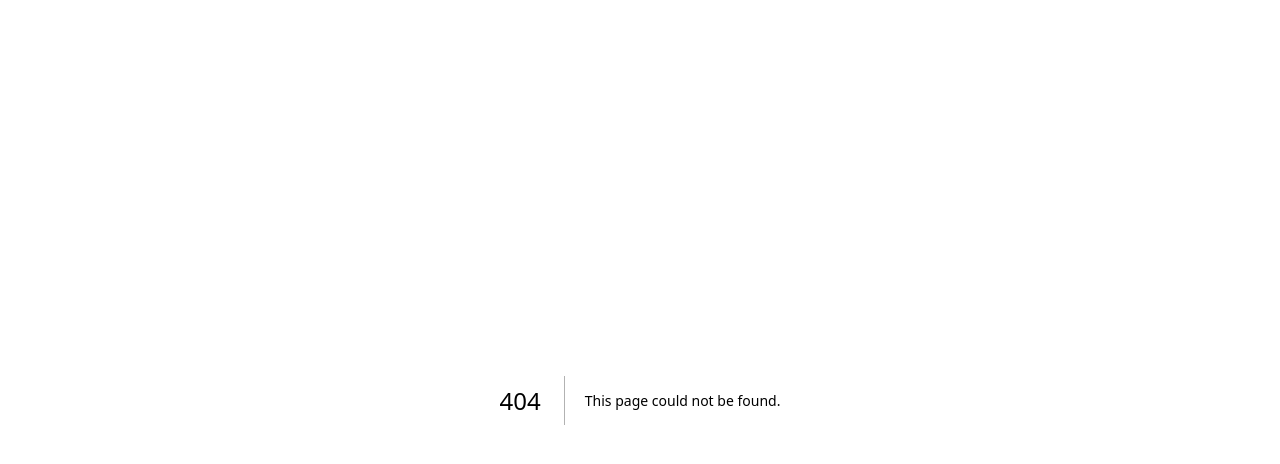
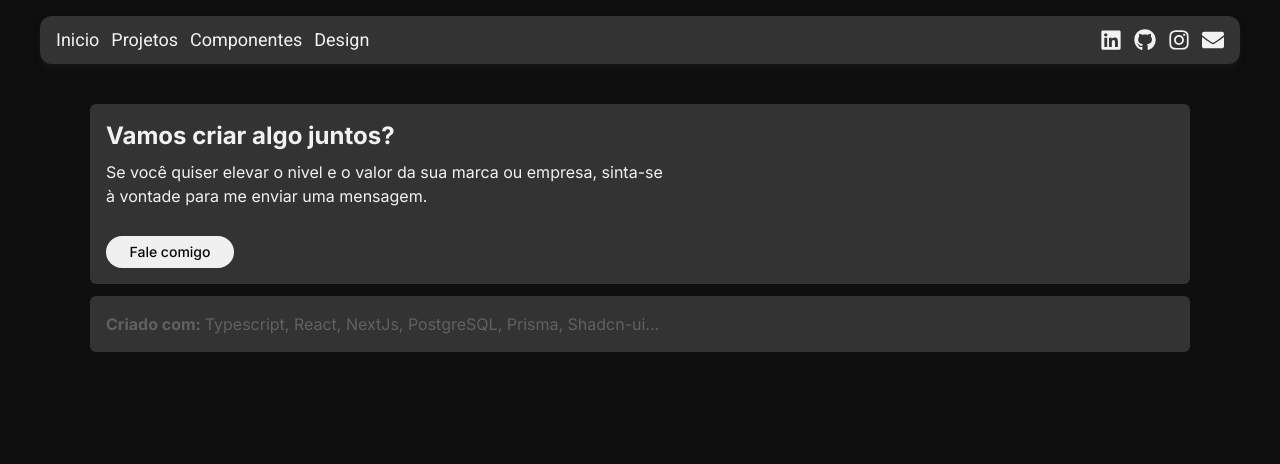
Before and after one commit to Felipecdc/me, a Next.js app: page /about in a window 1280 px wide. Before the commit this address had no page. Shown: the top 464 px of the page. Built offline with nearby package versions, Linux system fonts and the light colour scheme.

Commit message:
chore: create initial code for other pages

```diff
--- /dev/null
+++ b/app/about/page.tsx
@@ -0,0 +1,16 @@
+import Footer from "../_components/footer";
+import Header from "../_components/header";
+
+const About = () => {
+  return (
+    <>
+      <Header />
+      <div className="pt-20"></div>
+      <div className="flex flex-col items-center justify-center gap-3 px-5 py-6">
+        <Footer />
+      </div>
+    </>
+  );
+};
+
+export default About;
--- /dev/null
+++ b/app/components/page.tsx
@@ -0,0 +1,16 @@
+import Footer from "../_components/footer";
+import Header from "../_components/header";
+
+const Components = () => {
+  return (
+    <>
+      <Header />
+      <div className="pt-20"></div>
+      <div className="flex flex-col items-center justify-center gap-3 px-5 py-6">
+        <Footer />
+      </div>
+    </>
+  );
+};
+
+export default Components;
--- /dev/null
+++ b/app/contact/page.tsx
@@ -0,0 +1,16 @@
+import Footer from "../_components/footer";
+import Header from "../_components/header";
+
+const Contact = () => {
+  return (
+    <>
+      <Header />
+      <div className="pt-20"></div>
+      <div className="flex flex-col items-center justify-center gap-3 px-5 py-6">
+        <Footer />
+      </div>
+    </>
+  );
+};
+
+export default Contact;
--- /dev/null
+++ b/app/design/page.tsx
@@ -0,0 +1,16 @@
+import Footer from "../_components/footer";
+import Header from "../_components/header";
+
+const Design = () => {
+  return (
+    <>
+      <Header />
+      <div className="pt-20"></div>
+      <div className="flex flex-col items-center justify-center gap-3 px-5 py-6">
+        <Footer />
+      </div>
+    </>
+  );
+};
+
+export default Design;
```
